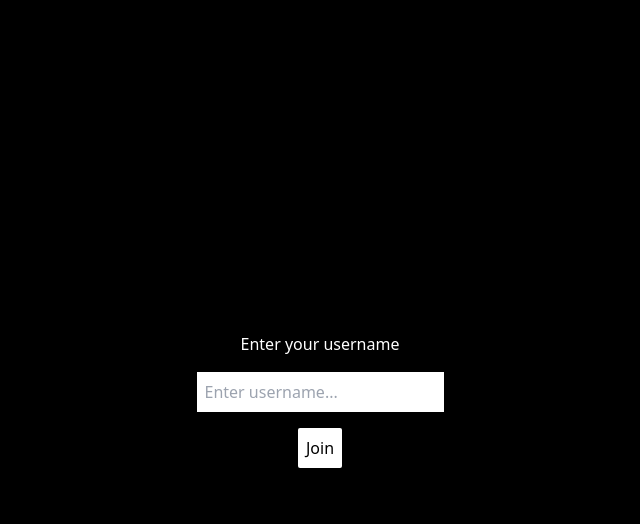
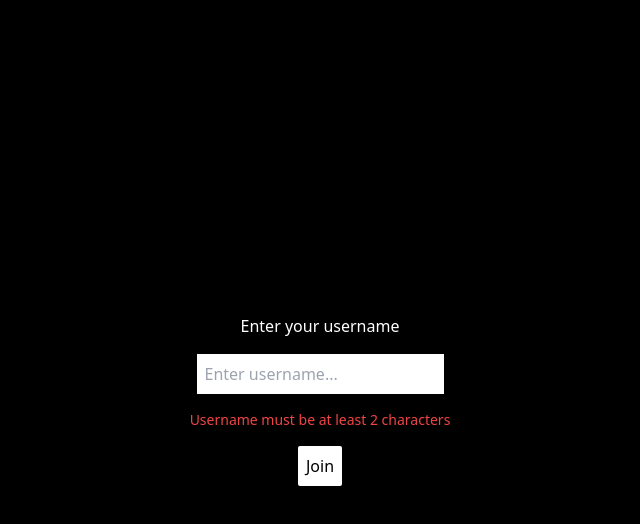
Before and after one commit to Techkidd24/chat-application, a React (Vite) app in the folder client/: page / in a window 1280 px wide. Both pictures are taken after a click on the button "Join". Shown: the top 524 px of the page, without its empty margins (320-960 px from the left). Built offline with nearby package versions, Linux system fonts and the light colour scheme.

Commit message:
getting things deployment ready

```diff
--- a/client/src/App.tsx
+++ b/client/src/App.tsx
@@ -1,4 +1,4 @@
-import { useEffect, useRef, useState } from 'react'
+import { useState } from 'react'
 import { UsernameForm } from './components/UsernameForm'
 import { BrowserRouter, Route, Routes } from 'react-router-dom'
 import { ChatRoom } from './components/ChatRoom';
--- a/client/src/components/UsernameForm.tsx
+++ b/client/src/components/UsernameForm.tsx
@@ -11,6 +11,8 @@
     const navigate = useNavigate();
 
     const joinFunction = () => {
+        setError('');
+
         if (username.trim().length < 2) {
             setError("Username must be at least 2 characters");
             return;
@@ -32,6 +34,7 @@
                     <div className="flex flex-col gap-4 items-center">
                         <div className="text-white">Enter your username</div>
                         <div><input className="p-2" value={username} onKeyDown={(e) => e.key === "Enter" && joinFunction()} onChange={(e) => { setUsername(e.target.value) }} type="text" placeholder="Enter username..."></input></div>
+                        {error && <div className="text-red-500 text-sm">{error}</div>}
                         <div><button className="bg-white rounded-sm p-2" onClick={joinFunction}>Join</button></div>
                     </div>
                 </div>
--- a/client/src/main.tsx
+++ b/client/src/main.tsx
@@ -1,10 +1,8 @@
-import { StrictMode } from 'react'
+
 import { createRoot } from 'react-dom/client'
 import './index.css'
 import App from './App.tsx'
 
 createRoot(document.getElementById('root')!).render(
-
     <App />
-
 )
```
